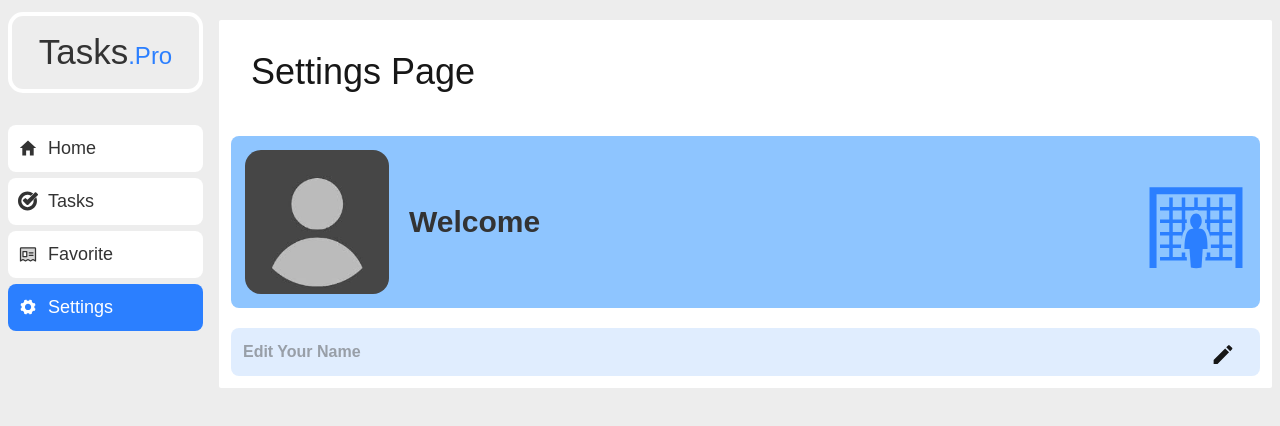
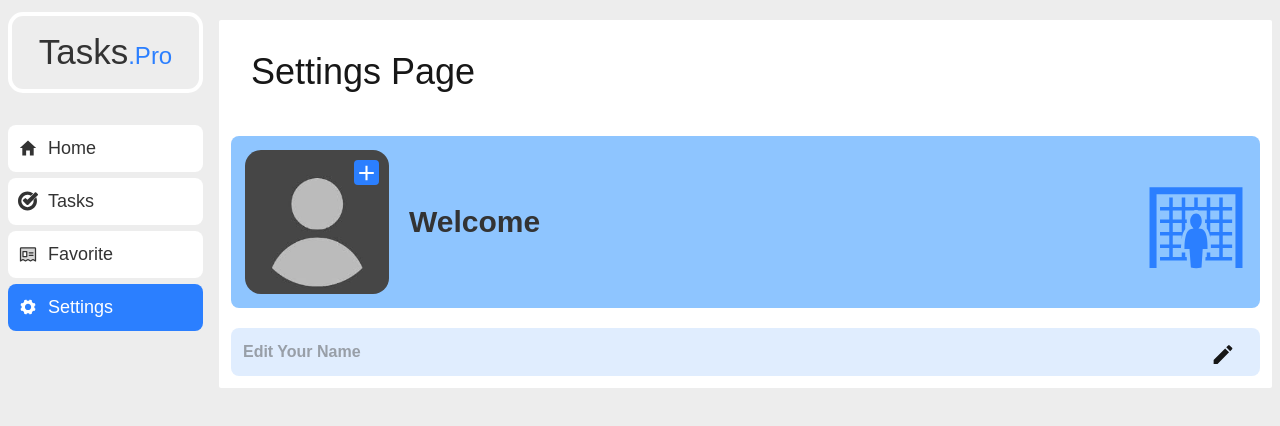
Before and after one commit to mohamedhabib102/TasksPro, a Next.js app: page /Edits in a window 1280 px wide. Shown: the top 426 px of the page. Built offline with nearby package versions, Linux system fonts and the light colour scheme.

Commit message:
refactor: simplify class names in image upload section of ControlProfile component

```diff
--- a/app/Components/ControlProfile.jsx
+++ b/app/Components/ControlProfile.jsx
@@ -96,7 +96,7 @@ export default function ControlProfile(){
             bg-blue-400 p-3 rounded-2xl text-white lg:text-lg text-sm text-center font-semibold`}>{messageUser ? messageUser : ""}</p>
             <div className="flex lg:flex-row flex-col justify-between items-center bg-blue-300 rounded-lg p-3.5">
                 <div className="flex lg:items-center text-start flex-row lg:gap-5 gap-3 w-full">
-                <div className="group relative lg:w-fit">
+                <div className="relative lg:w-fit">
                    <img
                     src={profileImage || "/assets/default-image.jpg"}
                     alt="profile"
@@ -110,7 +110,7 @@ export default function ControlProfile(){
                      accept="image/*"
                      onChange={handleImageUpload}
                      />
-                    <label htmlFor="imageUpload" className="text-white opacity-0 transition group-hover:opacity-100 text-4xl bg-blue-500 lg:w-[25px] lg:h-[25px] w-[18px] h-[18px] flex justify-center items-center cursor-pointer rounded-sm absolute top-2.5 right-2.5">
+                    <label htmlFor="imageUpload" className="text-white  transition  text-4xl bg-blue-500 lg:w-[25px] lg:h-[25px] w-[18px] h-[18px] flex justify-center items-center cursor-pointer rounded-sm absolute top-2.5 right-2.5">
 
                     <MdAdd />
                     </label>
```
